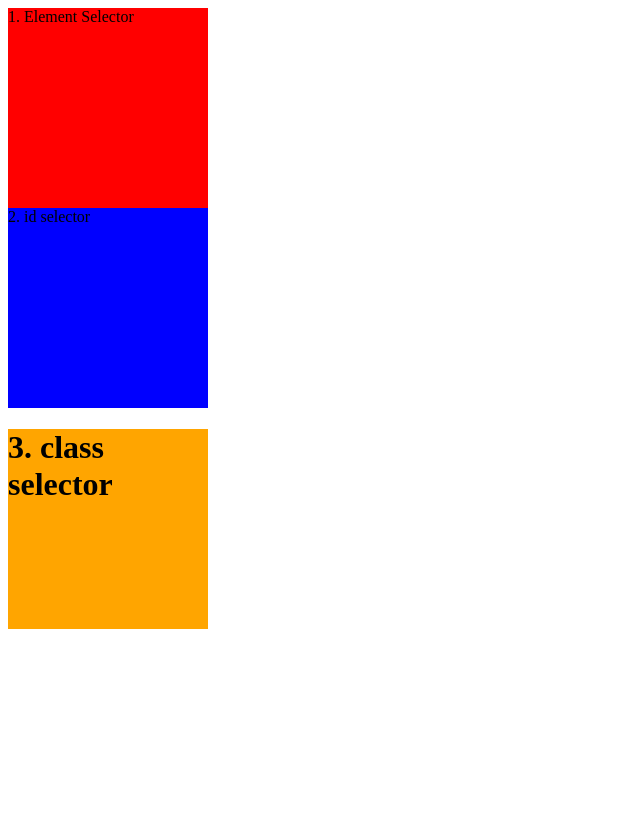
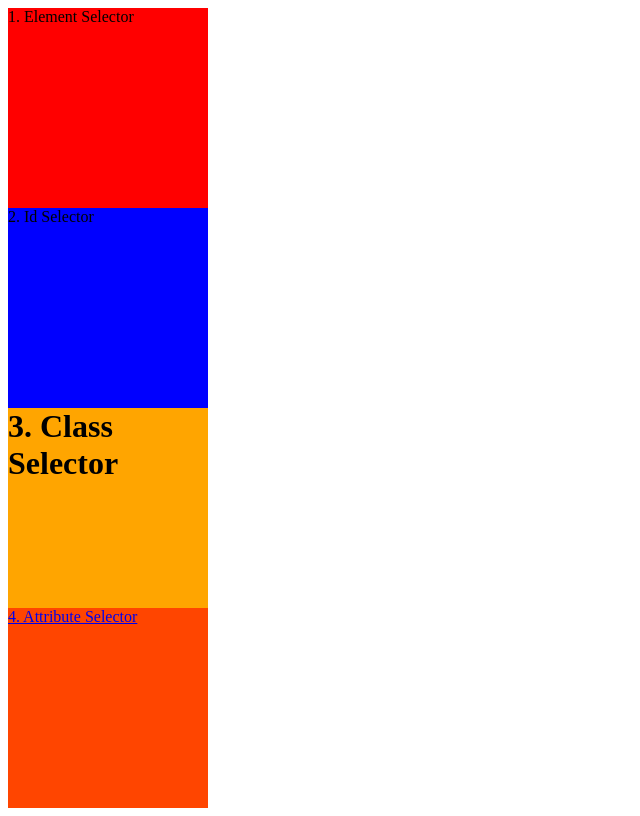
Before and after one commit to SalarAhmed119/day-06-css-selectors, a plain HTML site: page index.html in a window 1280 px wide. Shown: the whole page, without its empty margins (0-640 px from the left). Drawn offline with Linux system fonts and the light colour scheme.

Commit message:
attribute selector done

```diff
--- a/index.html
+++ b/index.html
@@ -23,12 +23,21 @@
                 width: 200px;
                 height: 200px;
                 background: orange;
+                margin: 0px;
+            }
+            /*4. attribute selector*/
+            a[href="https://www.google.com"]{
+                display: block;
+                width: 200px;
+                height: 200px;
+                background: orangered;
             }
         </style>
     </head>
     <body>
         <div>1. Element Selector</div>
-        <span id="a1">2. id selector</span>
-        <h1 class="c1">3. class selector</h1>
+        <span id="a1">2. Id Selector</span>
+        <h1 class="c1">3. Class Selector</h1>
+        <a href="https://www.google.com">4. Attribute Selector</a>
     </body>
 </html>
```
